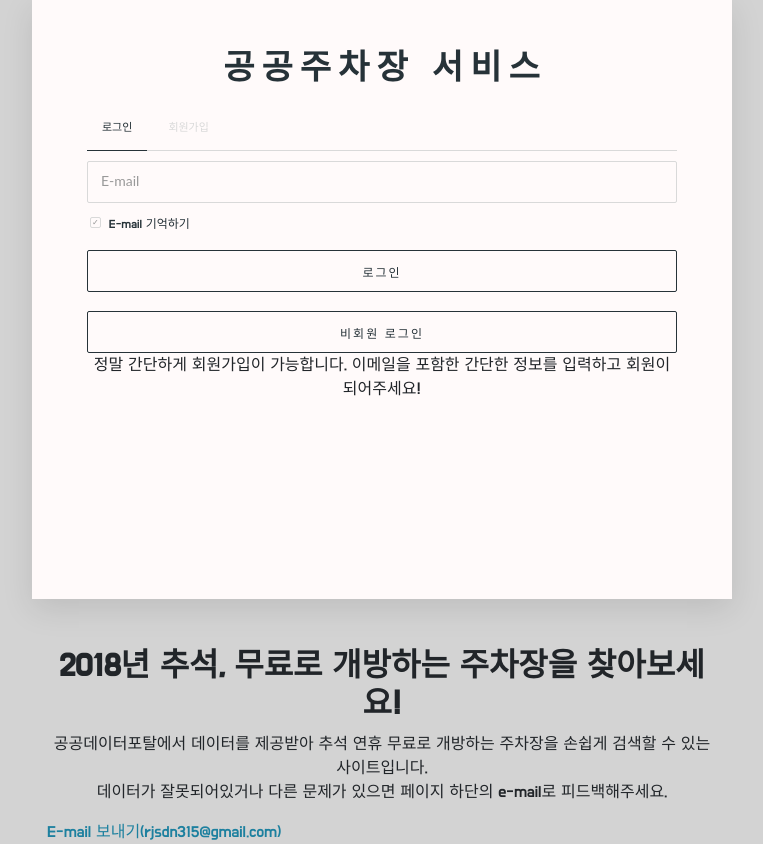
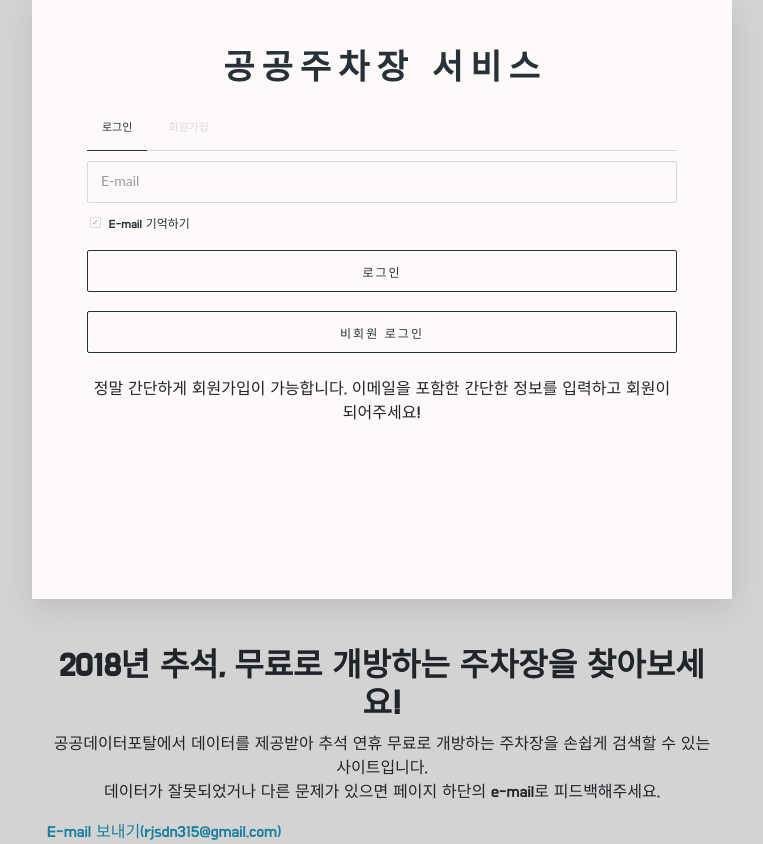
Before and after one commit to rjsdn31536/parking_free, a Flask app: page / in a window 1280 px wide. Shown: the part 65-909 px from the top of the page, without its empty margins (258-1021 px from the left). Run offline with Flask 2, Linux system fonts and the light colour scheme; some libraries are stand-ins or nearby versions.

Commit message:
로그인

```diff
--- a/templates/login/login.html
+++ b/templates/login/login.html
@@ -82,6 +82,7 @@ function MM_popupMsg(msg){
           <form action="/nologin">
             <div class="submit-wrap">
               <input type="submit" value="비회원 로그인" class="submit">
+              <br>
               <p style="font-size:20; text-align: center"> 정말 간단하게 회원가입이 가능합니다. 이메일을 포함한 간단한 정보를 입력하고 회원이 되어주세요!</p>
             </a>
             </div>
@@ -120,9 +121,8 @@ function MM_popupMsg(msg){
     <br><br>
     <h2 style="font-size:24; text-align: center"> 2018년 추석, 무료로 개방하는 주차장을 찾아보세요! </h2>
     <p style="font-size:20; text-align: center"> 공공데이터포탈에서 데이터를 제공받아 추석 연휴 무료로 개방하는 주차장을 손쉽게 검색할 수 있는 사이트입니다. <br>
-      데이터가 잘못되어있거나 다른 문제가 있으면 페이지 하단의 e-mail로 피드백해주세요.</p>
-    <p style="font-size:20; text-align: center"> </p>
-    <a href="mailto:rjsdn315@gmail.com" style="font-size:20; text-align: center">E-mail 보내기(rjsdn315@gmail.com)</a>
+      데이터가 잘못되었거나 다른 문제가 있으면 페이지 하단의 e-mail로 피드백해주세요.</p>
+    <a href="mailto:rjsdn315@gmail.com" style="font-size:20; text-align: center; position:absolute;">E-mail 보내기(rjsdn315@gmail.com)</a>
   </section>
 
 
```
